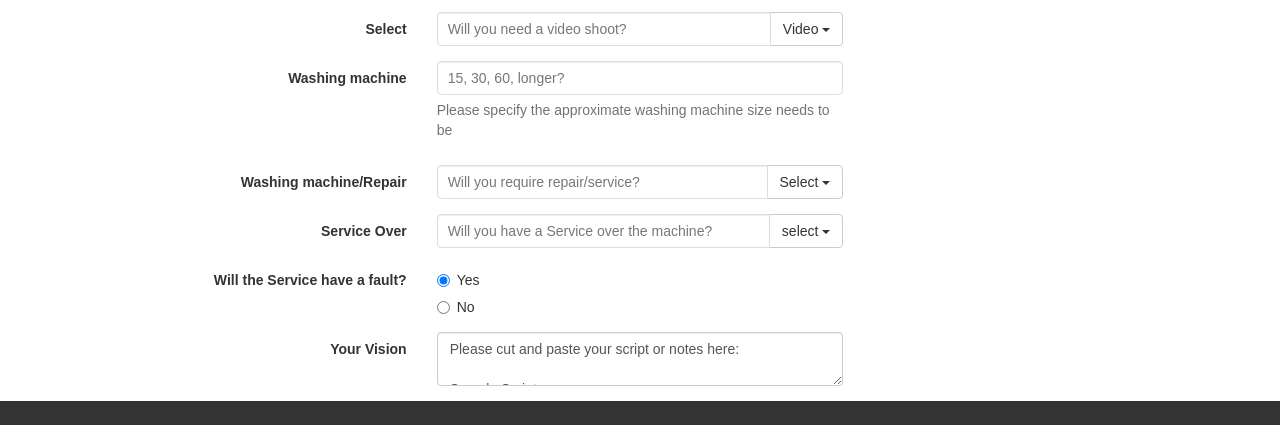
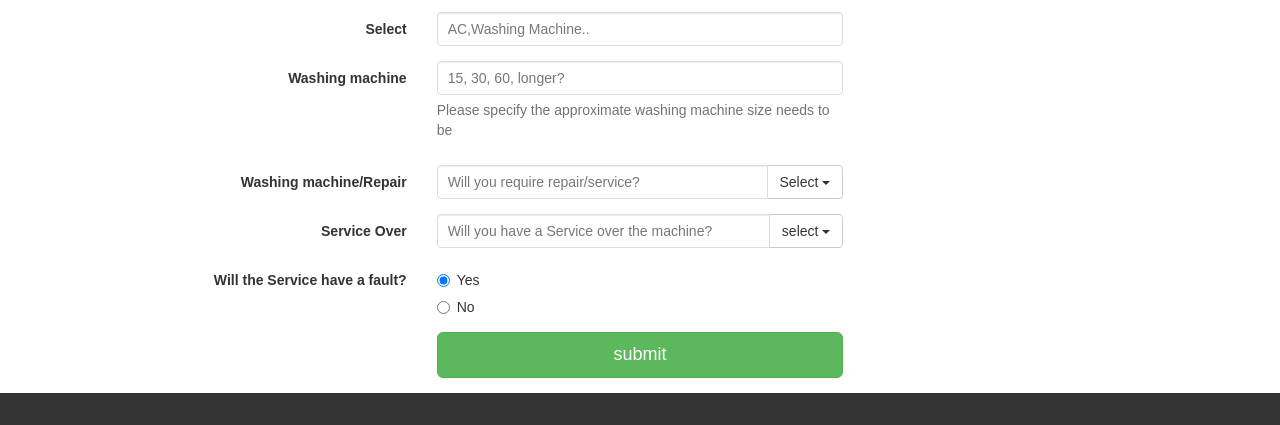
Before and after one commit to vigneshavm/VVHOMECARE, a website: page views/vvhome/register.html in a window 1280 px wide. Shown: the part 305-730 px from the top of the page. Drawn offline with nearby package versions, Linux system fonts and the light colour scheme; files that its build step writes are made by us from their sources; files whose address does not match are found by name.

Commit message:
Changes for Users

```diff
--- a/package.json
+++ b/package.json
@@ -10,7 +10,8 @@
   "dependencies": {
     "ejs": "^2.5.7",
     "express": "^4.16.0",
-    "express-ejs-layouts": "^2.3.1"
+    "express-ejs-layouts": "^2.3.1",
+    "nodemailer": "^4.4.1"
   },
   "devDependencies": {},
   "engines": {
--- a/views/vvhome/register.html
+++ b/views/vvhome/register.html
@@ -77,22 +77,11 @@
 
 <!-- Button Drop Down -->
 <div class="form-group">
-  <label class="col-md-4 control-label" for="buttondropdown">Select</label>
-  <div class="col-md-4">
-    <div class="input-group">
-      <input id="buttondropdown" name="buttondropdown" class="form-control" placeholder="Will you need a video shoot?" type="text">
-      <div class="input-group-btn">
-        <button type="button" class="btn btn-default dropdown-toggle" data-toggle="dropdown">
-          Video
-          <span class="caret"></span>
-        </button>
-        <ul class="dropdown-menu pull-right">
-          <li><a href="#">I will need you need to service.</a></li>
-          <li><a href="#">I have service files that I will supply</a></li>
-        </ul>
-      </div>
+
+    <label class="col-md-4 control-label" for="textinput">Select</label>
+    <div class="col-md-4">
+        <input id="textinput" name="textinput" type="text" placeholder="AC,Washing Machine.." class="form-control input-md">
     </div>
-  </div>
 </div>
 
 <!-- Text input-->
@@ -168,11 +157,8 @@
 
 <!-- Textarea -->
 <div class="form-group">
-  <label class="col-md-4 control-label" for="Script">Your Vision</label>
-  <div class="col-md-4">
-    <textarea class="form-control" id="Script" name="Script">Please cut and paste your script or notes here:
-
-Sample Script: </textarea>
+  <div class="col-md-4 col-md-offset-4">
+   <button class="btn btn-success btn-lg btn-block">submit</button>
   </div>
 </div>
 
```
